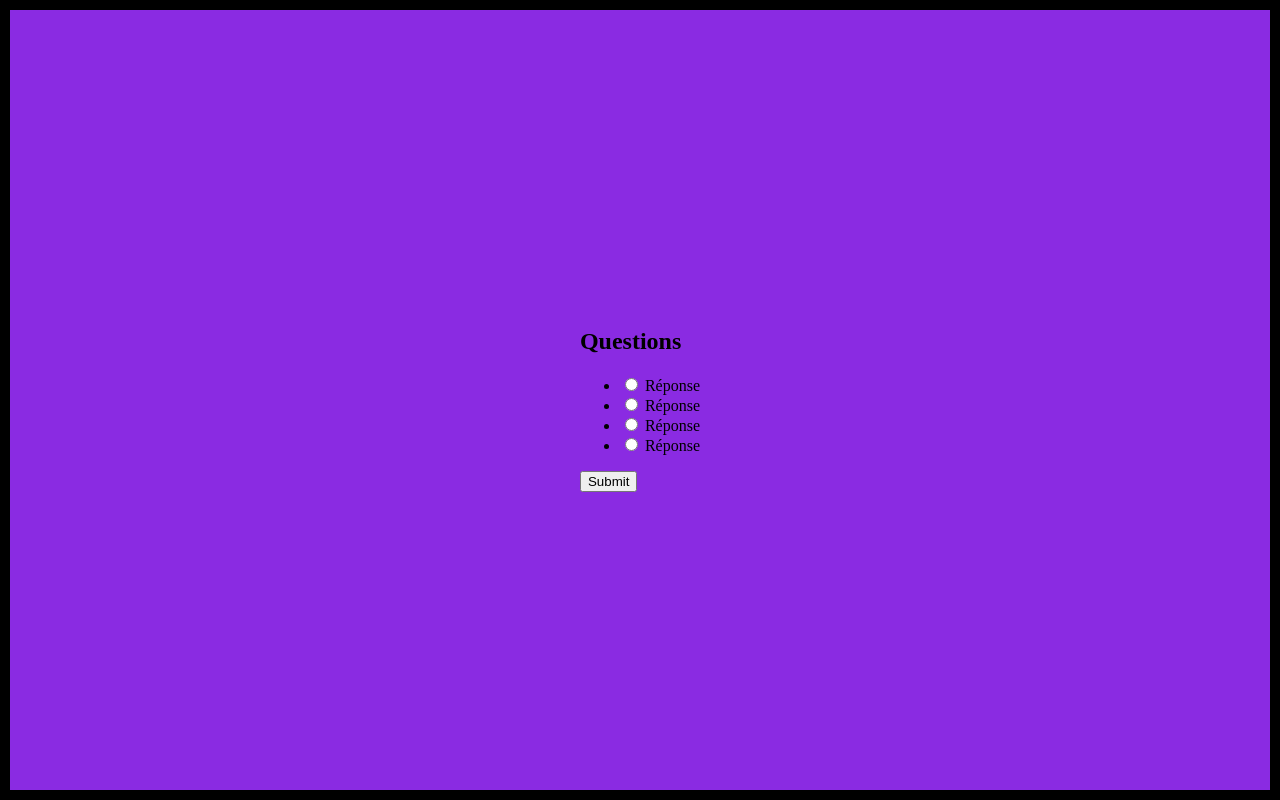
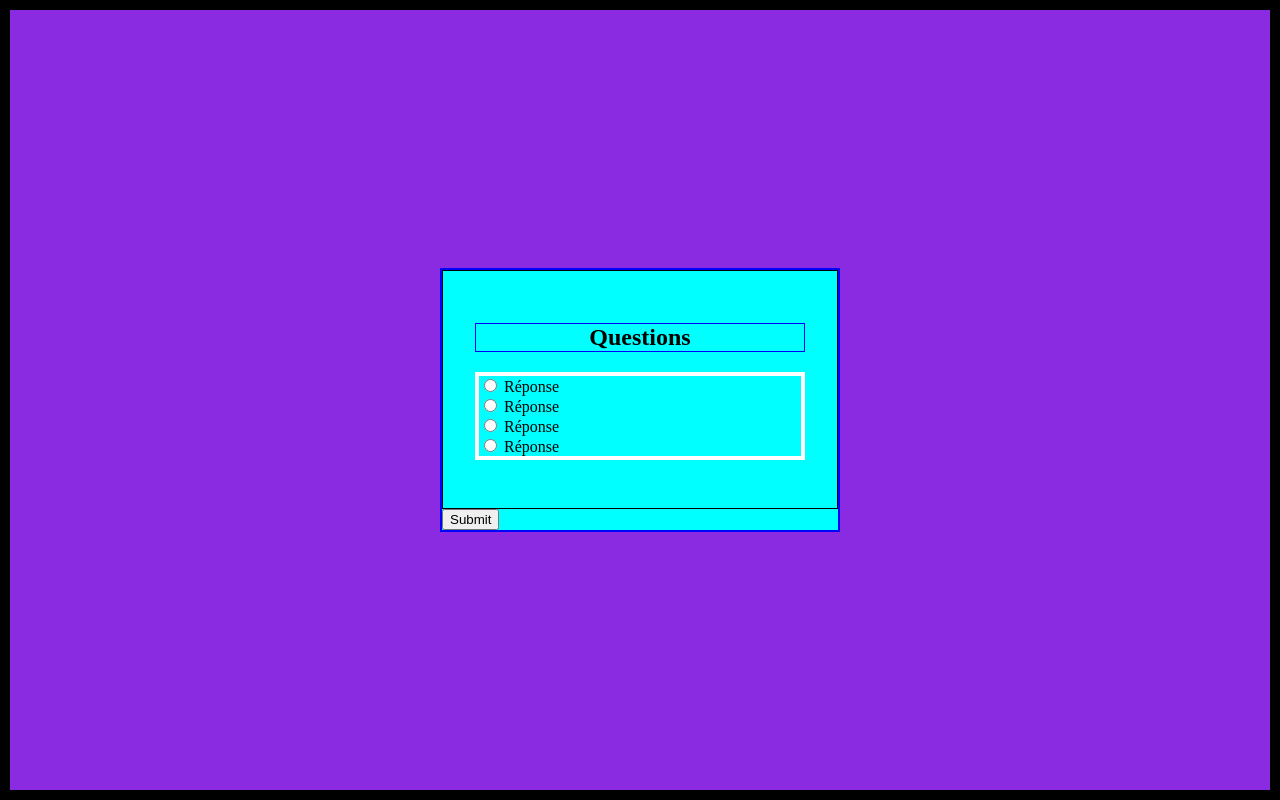
Before and after one commit to Benjamin-Mag/Quizz-solo-Project, a plain HTML site: page index.html in a window 1280 px wide. Drawn offline with Linux system fonts and the light colour scheme.

Commit message:
adds Style CSS

```diff
--- a/style.css
+++ b/style.css
@@ -8,6 +8,28 @@ body {
   align-items: center;
   justify-content: center;
   height: 100vh;
-  overflow: hidden;
+
   margin: 0;
 }
+
+.quiz-box {
+  background-color: aqua;
+  width: 400px;
+  border: 2px solid blue;
+}
+
+.header-box {
+  border: 1px solid black;
+  padding: 2rem;
+}
+
+h2 {
+  border: 1px solid blue;
+  text-align: center;
+}
+
+ul {
+  list-style: none;
+  border: 4px solid white;
+  padding: 0;
+}
```
